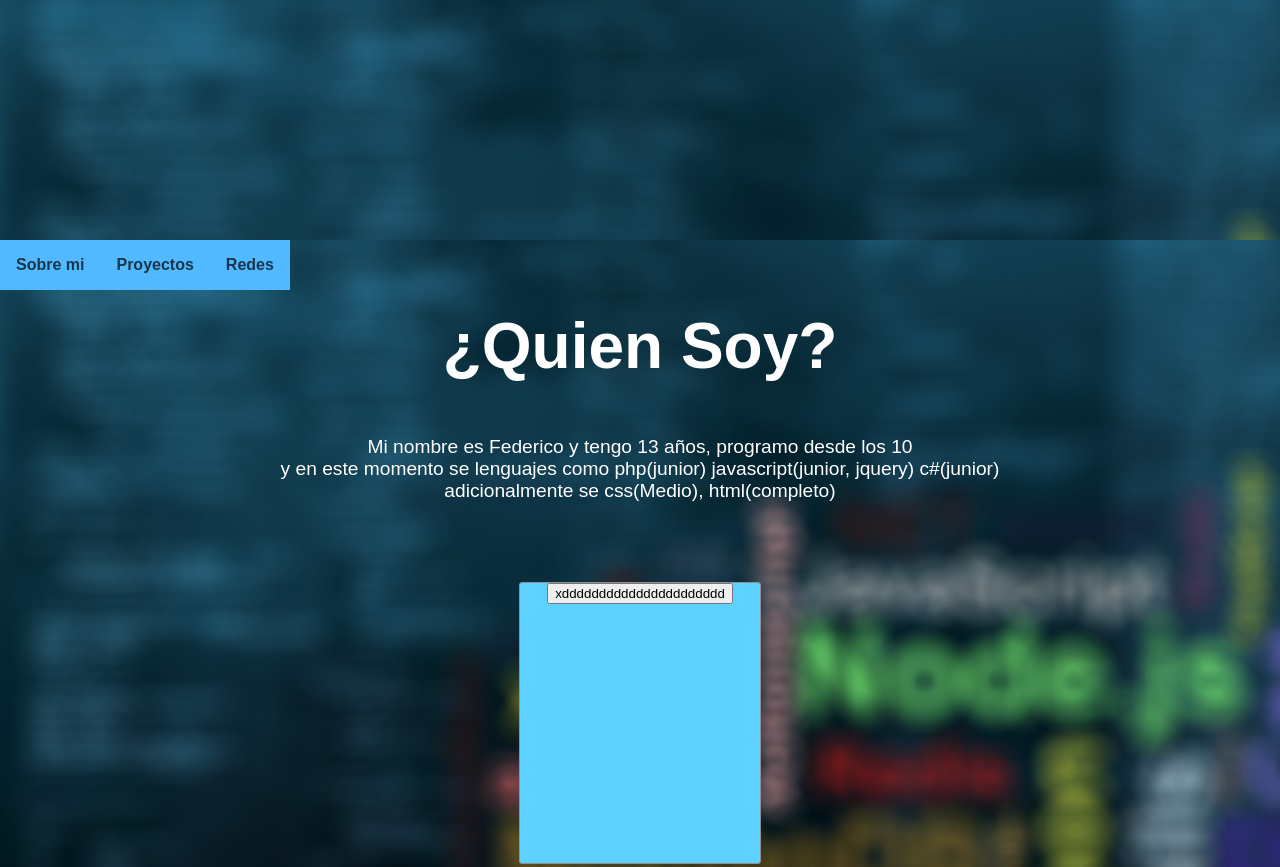
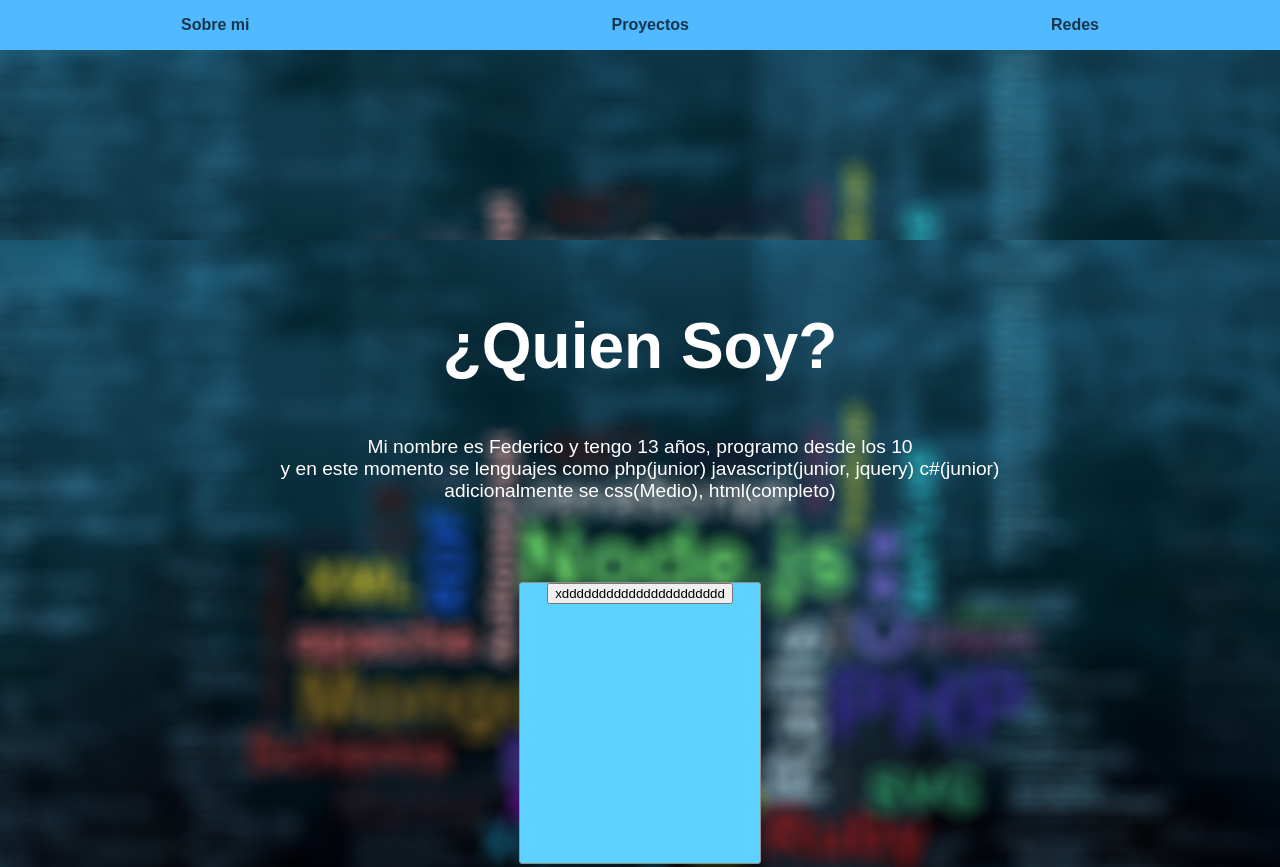
Before and after one commit to federicocent/portfolio, a plain HTML site: page index.html in a window 1280 px wide. Shown: the top 867 px of the page. Drawn offline with Linux system fonts and the light colour scheme.

Commit message:
Update estilo.css

```diff
--- a/estilo.css
+++ b/estilo.css
@@ -3,12 +3,30 @@ body {
     font-family: sans-serif;
     min-height: 100vh;
     margin: 0;
-    background-image:url('src/fondo.jpg') ;
+    background:url('src/fondo.jpg') no-repeat center center fixed;
+    background-size: cover;
+
 
 }
+body::-webkit-scrollbar {
+    background-color: rgb(240, 104, 104) ;
+    width: 8px;
+    height: 8px;
+
+}
+body::-webkit-scrollbar-thumb {
+    background-color: #5dd1ff ;
+    border-radius: 7px;
+
+}
+
+
 nav.navbar {
     background-color: rgb(80, 185, 255);
     position: fixed;
+    width: 100%;
+    top: 0;
+    overflow: hidden;
 }
 nav.navbar ul {
     display: flex;
```
